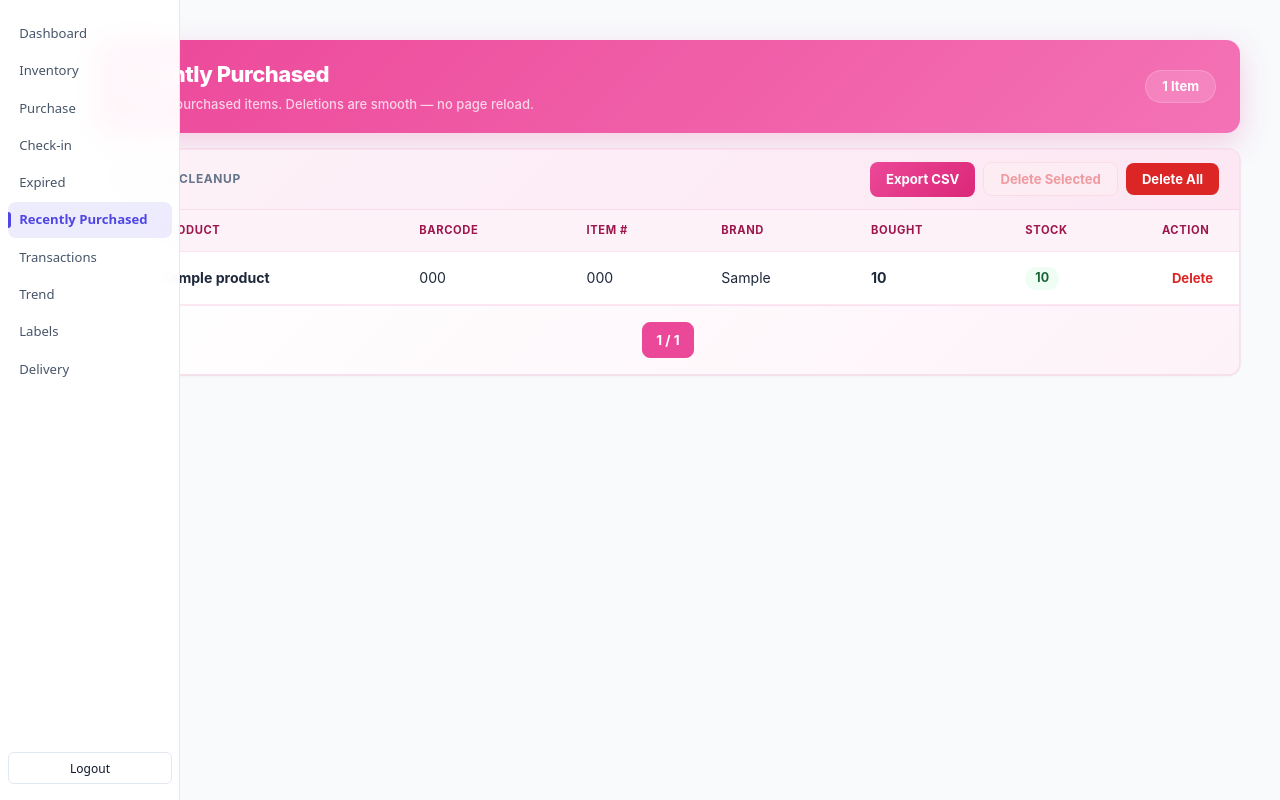
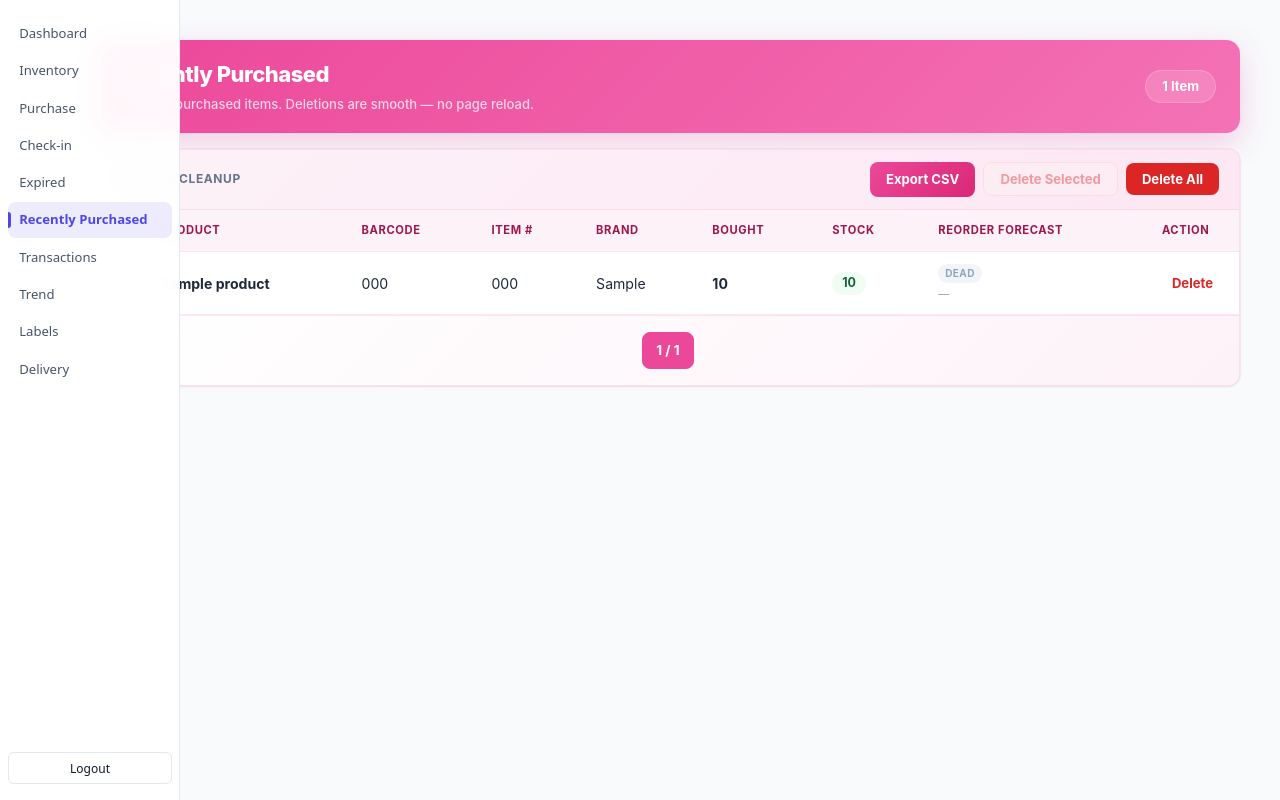
Before and after one commit to AngusChik/FINAL-PHARM, a Django app: page /low-stock/ in a window 1280 px wide. Run offline with Django 4.2, Linux system fonts and the light colour scheme; a user stored in the database is signed in; tables that the repository leaves empty hold one stand-in row (values such as "Sample post"); data that the repository does not hold is empty; parts of the project's set-up code (start-up, migrations or seed data) failed here and were passed over.

Commit message:
Add Reorder Forecast column to low stock table
Display velocity badge, urgency signal, reorder date, ROP threshold,
trend direction and seasonality indicator per product row.

```diff
--- a/app/templates/low_stock.html
+++ b/app/templates/low_stock.html
@@ -324,6 +324,31 @@
     transform: translateX(-50%) translateY(0);
     opacity: 1;
   }
+
+  /* ── Reorder Forecast column ───────────────────── */
+  .rp-reorder-cell { display:flex; flex-direction:column; gap:3px; min-width:110px; }
+  .rp-vel {
+    display:inline-block; padding:2px 7px; border-radius:10px;
+    font-size:10px; font-weight:700; text-transform:uppercase;
+    letter-spacing:.04em; width:fit-content;
+  }
+  .rp-vel-fast     { background:#dcfce7; color:#15803d; }
+  .rp-vel-moderate { background:#dbeafe; color:#1d4ed8; }
+  .rp-vel-slow     { background:#fef9c3; color:#a16207; }
+  .rp-vel-dead     { background:#f1f5f9; color:#94a3b8; }
+  .rp-reorder-alert    { font-size:11px; font-weight:700; }
+  .rp-reorder-critical { color:#dc2626; }
+  .rp-reorder-warning  { color:#d97706; }
+  .rp-reorder-info     { font-size:11px; color:#475569; }
+  .rp-reorder-muted    { font-size:11px; color:#94a3b8; }
+  .rp-reorder-date     { font-size:10px; color:#94a3b8; }
+  .rp-reorder-qty      { font-size:11px; font-weight:700; color:#4f46e5; margin-top:1px; }
+  .rp-trend            { font-size:10px; font-weight:600; }
+  .rp-trend-rising     { color:#15803d; }
+  .rp-trend-falling    { color:#dc2626; }
+  .rp-trend-stable     { color:#94a3b8; }
+  .rp-seasonal-peak    { font-size:10px; color:#d97706; font-weight:600; }
+  .rp-seasonal-slow    { font-size:10px; color:#6366f1; font-weight:600; }
 </style>
 
 <div class="rp-page">
@@ -372,6 +397,7 @@
             <th>Brand</th>
             <th>Bought</th>
             <th>Stock</th>
+            <th>Reorder Forecast</th>
             <th style="width:80px;">Action</th>
           </tr>
         </thead>
@@ -390,6 +416,65 @@
                   {{ recent.product.quantity_in_stock }}
                 </span>
               </td>
+              <td>
+                {% if recent.reorder %}
+                  <div class="rp-reorder-cell">
+
+                    {# ── Velocity badge ── #}
+                    <span class="rp-vel rp-vel-{{ recent.reorder.velocity }}">{{ recent.reorder.velocity }}</span>
+
+                    {# ── Urgency signal (ROP-based) ── #}
+                    {% if recent.reorder.urgency == 'critical' %}
+                      <span class="rp-reorder-alert rp-reorder-critical">⚠ Order Now</span>
+                    {% elif recent.reorder.urgency == 'warning' %}
+                      <span class="rp-reorder-alert rp-reorder-warning">~{{ recent.reorder.days_to_rop|floatformat:0 }}d to reorder</span>
+                    {% elif recent.reorder.urgency == 'ok' %}
+                      <span class="rp-reorder-info">~{{ recent.reorder.days_to_rop|floatformat:0 }}d to reorder</span>
+                    {% else %}
+                      <span class="rp-reorder-muted">—</span>
+                    {% endif %}
+
+                    {# ── Reorder date ── #}
+                    {% if recent.reorder.reorder_date and recent.reorder.urgency != 'none' %}
+                      <span class="rp-reorder-date">by {{ recent.reorder.reorder_date|date:"M j" }}</span>
+                    {% endif %}
+
+                    {# ── ROP + safety stock (the threshold that triggered the signal) ── #}
+                    {% if recent.reorder.urgency != 'none' %}
+                      <span class="rp-reorder-date">
+                        ROP: {{ recent.reorder.rop }} units
+                        {% if recent.reorder.safety_stock > 0 %}
+                          (incl. {{ recent.reorder.safety_stock }} safety)
+                        {% endif %}
+                      </span>
+                    {% endif %}
+
+                    {# ── Trend ── #}
+                    {% if recent.reorder.trend_label == 'rising' %}
+                      <span class="rp-trend rp-trend-rising">↗ Rising</span>
+                    {% elif recent.reorder.trend_label == 'falling' %}
+                      <span class="rp-trend rp-trend-falling">↘ Falling</span>
+                    {% elif recent.reorder.trend_label == 'stable' %}
+                      <span class="rp-trend rp-trend-stable">→ Stable</span>
+                    {% endif %}
+
+                    {# ── Seasonality ── #}
+                    {% if recent.reorder.seasonal_label == 'peak month' %}
+                      <span class="rp-seasonal-peak">▲ Peak month ×{{ recent.reorder.seasonal_mult }}</span>
+                    {% elif recent.reorder.seasonal_label == 'slow month' %}
+                      <span class="rp-seasonal-slow">▼ Slow month ×{{ recent.reorder.seasonal_mult }}</span>
+                    {% endif %}
+
+                    {# ── Recommended order quantity ── #}
+                    {% if recent.reorder.suggested_qty > 0 %}
+                      <span class="rp-reorder-qty">Order {{ recent.reorder.suggested_qty }} units</span>
+                    {% endif %}
+
+                  </div>
+                {% else %}
+                  <span style="color:var(--rp-muted)">—</span>
+                {% endif %}
+              </td>
             {% else %}
               <td class="rp-product-name" style="color:var(--rp-muted);">Unavailable</td>
               <td>-</td>
@@ -397,6 +482,7 @@
               <td>-</td>
               <td>{{ recent.quantity }}</td>
               <td>-</td>
+              <td>—</td>
             {% endif %}
             <td>
               <button type="button" class="rp-btn rp-btn-ghost rp-delete-one" data-id="{{ recent.id }}">Delete</button>
```
